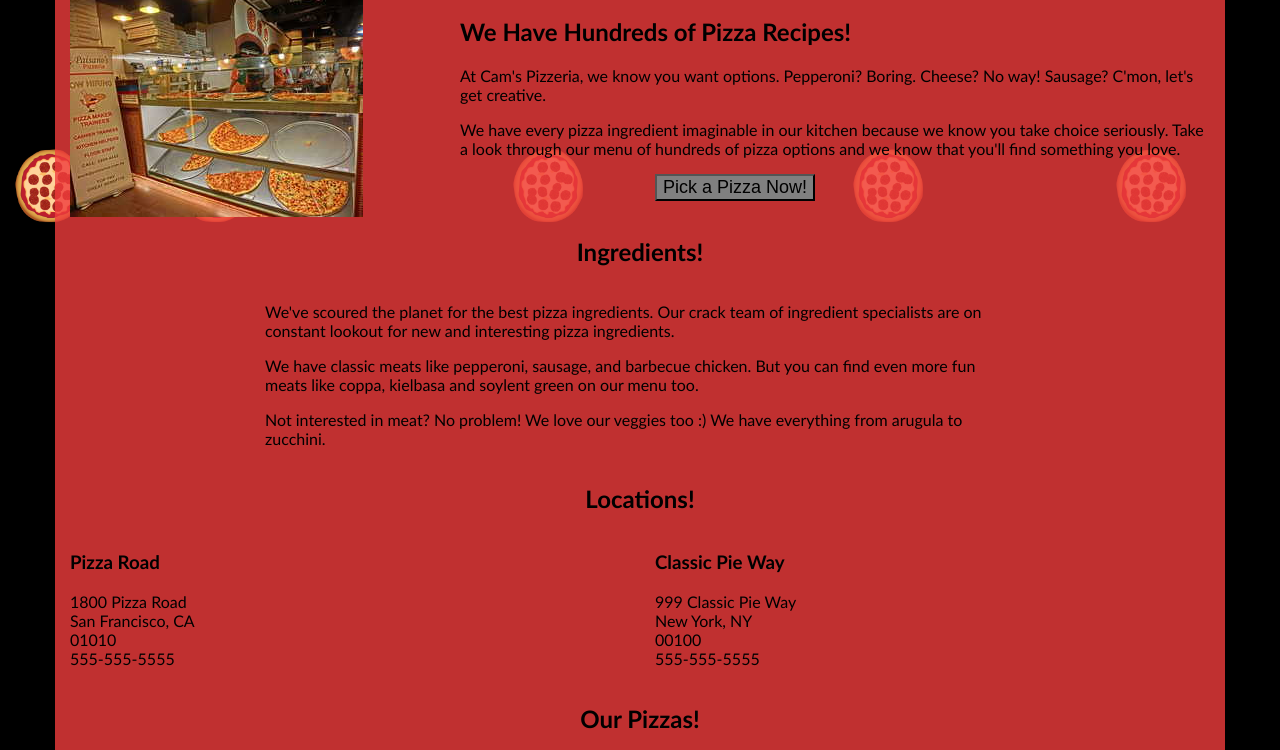
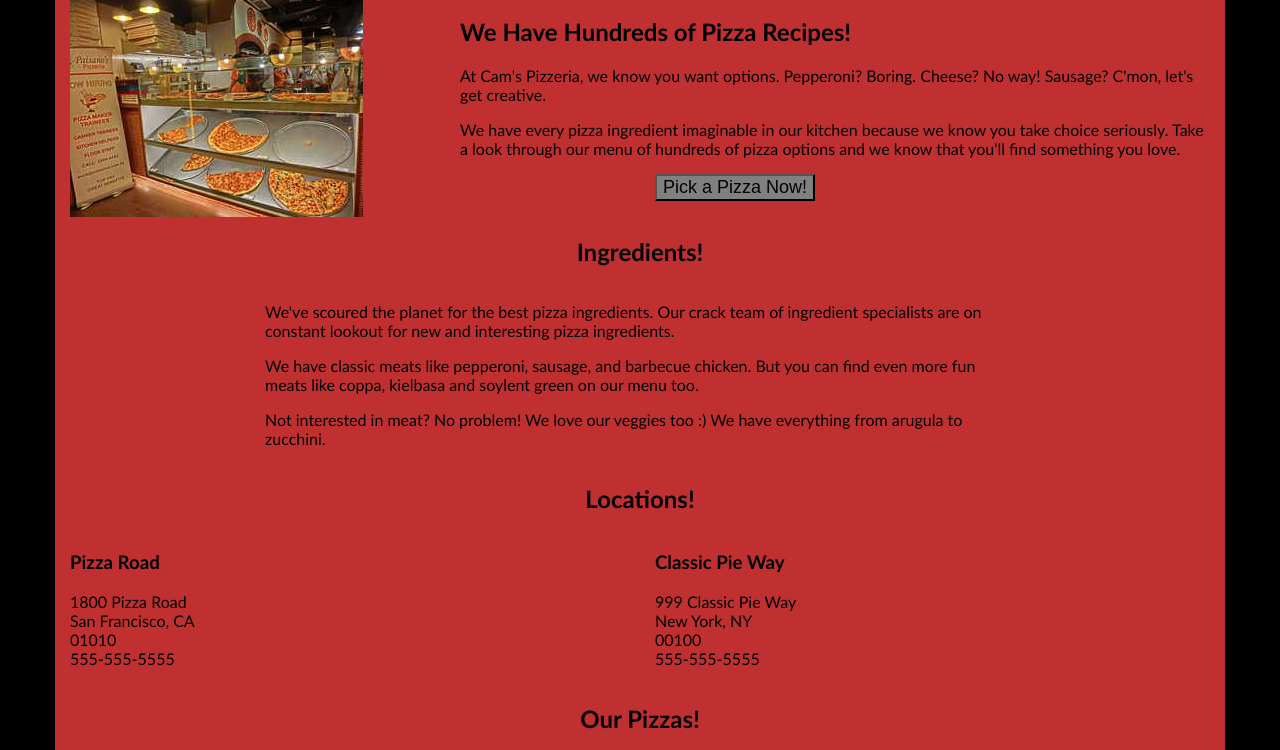
Before and after one commit to burieberry/web-performance-optimization, a website: page views/pizza.html in a window 1280 px wide. Shown: the part 120-870 px from the top of the page. Drawn offline with Linux system fonts and the light colour scheme.

Commit message:
remove sliding pizzas

```diff
--- a/views/css/style.css
+++ b/views/css/style.css
@@ -29,16 +29,17 @@ form {
   font-weight: 800;
 }
 
-.mover {
+/*.mover {
   position: fixed;
-  width: 256px;
   z-index: -1;
+  width: 73.33px;
+  height: 100px;
   will-change: transform;
   -webkit-transform: translateZ(0);
           transform: translateZ(0);
   -webkit-backface-visibility: hidden;
           backface-visibility: hidden;
-}
+}*/
 
 .randomPizzaContainer {
   float: left;
--- a/views/js/main.js
+++ b/views/js/main.js
@@ -502,52 +502,49 @@ function logAverageFrame(times) {   // times is the array of User Timing measure
 // The following code for sliding background pizzas was pulled from Ilya's demo found at:
 // https://www.igvita.com/slides/2012/devtools-tips-and-tricks/jank-demo.html
 
-// Moves the sliding background pizzas based on scroll position
-function updatePositions() {
-  'use strict';
-  frame++;
-  window.performance.mark("mark_start_frame");
+// // Moves the sliding background pizzas based on scroll position
+// function updatePositions() {
+//   'use strict';
+//   frame++;
+//   window.performance.mark("mark_start_frame");
 
-  var items = document.getElementsByClassName('mover');
-  var s = document.body.scrollTop / 1250;
+//   var items = document.getElementsByClassName('mover');
+//   var s = document.body.scrollTop / 1250;
 
-  for (var i = 0, len = items.length, phase; i < len; i++) {    // declare phase variable in initialization; store array length as local var
-    phase = Math.sin(s + (i % 5));
-    items[i].style.left = items[i].basicLeft + 100 * phase + 'px';
-  }
+//   for (var i = 0, len = items.length, phase; i < len; i++) {    // declare phase variable in initialization; store array length as local var
+//     phase = Math.sin(s + (i % 5));
+//     items[i].style.left = items[i].basicLeft + 100 * phase + 'px';
+//   }
 
-  // User Timing API to the rescue again. Seriously, it's worth learning.
-  // Super easy to create custom metrics.
-  window.performance.mark("mark_end_frame");
-  window.performance.measure("measure_frame_duration", "mark_start_frame", "mark_end_frame");
-  if (frame % 10 === 0) {
-    var timesToUpdatePosition = window.performance.getEntriesByName("measure_frame_duration");
-    logAverageFrame(timesToUpdatePosition);
-  }
-}
+//   // User Timing API to the rescue again. Seriously, it's worth learning.
+//   // Super easy to create custom metrics.
+//   window.performance.mark("mark_end_frame");
+//   window.performance.measure("measure_frame_duration", "mark_start_frame", "mark_end_frame");
+//   if (frame % 10 === 0) {
+//     var timesToUpdatePosition = window.performance.getEntriesByName("measure_frame_duration");
+//     logAverageFrame(timesToUpdatePosition);
+//   }
+// }
 
-// runs updatePositions on scroll
-window.addEventListener('scroll', updatePositions);
+// // runs updatePositions on scroll
+// window.addEventListener('scroll', updatePositions);
 
-// Generates the sliding pizzas when the page loads.
-document.addEventListener('DOMContentLoaded', function() {
-  'use strict';
-  var cols = 8;
-  var s = 256;
-  var height = Math.floor(window.screen.height / s);
-  console.log(height);
-  var len = cols * height;
-  console.log(len);
-  var movingPizzas = document.getElementById("movingPizzas1"); // moved this line outside the loop by declaring new variable
-  for (var i = 0, elem; i < len; i++) {    // declare elem var in the initialization of the loop
-    elem = document.createElement('img');
-    elem.className = 'mover';
-    elem.src = "images/pizza.png";
-    elem.style.height = "100px";
-    elem.style.width = "73.333px";
-    elem.basicLeft = (i % cols) * s;
-    elem.style.top = (Math.floor(i / cols) * s) + 'px';
-    movingPizzas.appendChild(elem); // here's the movingPizzas variable declared outside the loop used
-  }
-  updatePositions();
-});
+// // Generates the sliding pizzas when the page loads.
+// document.addEventListener('DOMContentLoaded', function() {
+//   'use strict';
+//   var s = 256;
+//   var cols = 8;
+//   var rows = window.screen.availHeight / 100;
+//   var len = cols * rows;
+//   console.log(len);
+//   var movingPizzas = document.getElementById("movingPizzas1"); // moved this line outside the loop by declaring new variable
+//   for (var i = 0, elem; i < len; i++) {    // declare elem var in the initialization of the loop
+//     elem = document.createElement('img');
+//     elem.className = 'mover';
+//     elem.src = "images/pizza_100.png";
+//     elem.basicLeft = (i % cols) * s;
+//     elem.style.top = (Math.floor(i / cols) * s) + 'px';
+//     movingPizzas.appendChild(elem); // here's the movingPizzas variable declared outside the loop used
+//   }
+//   updatePositions();
+// });
```
Also changed, not shown: Gruntfile.js (+4 -5 lines), README.md, views/images/pizza_100.png (added).
